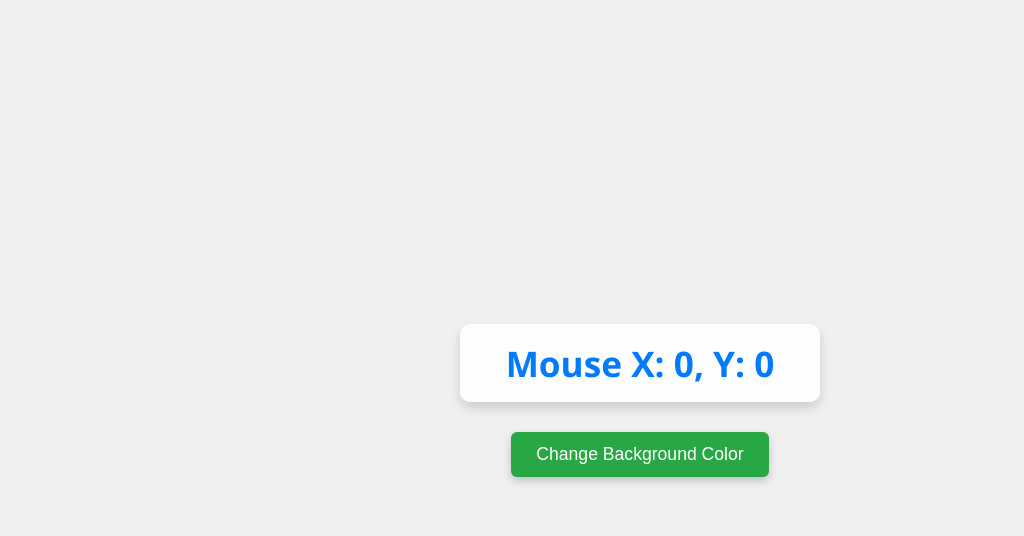
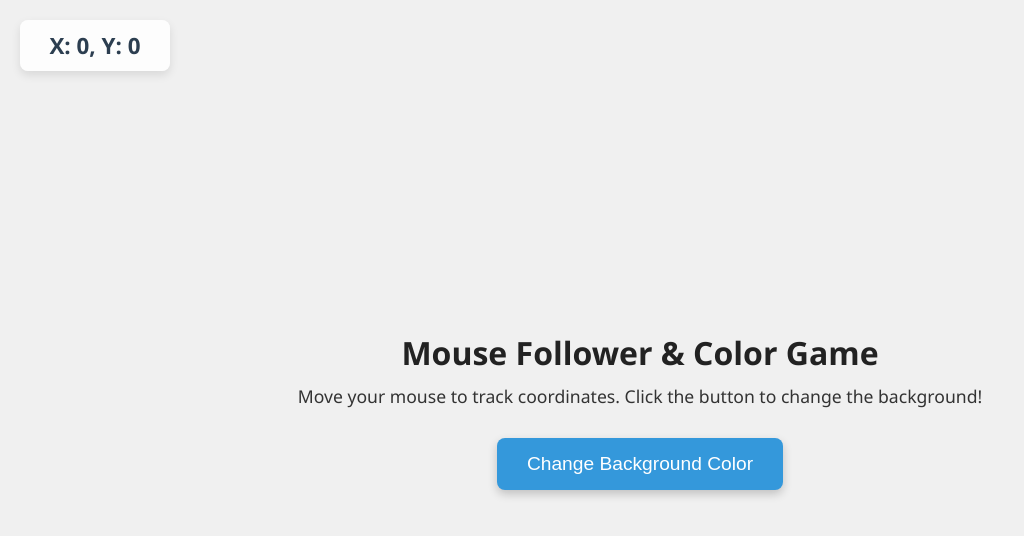
Before and after one commit to joycemalik/mouse-follower, a plain HTML site: page index.html in a window 1280 px wide. Shown: the whole page, without its empty margins (0-1024 px from the left). Drawn offline with Linux system fonts and the light colour scheme.

Commit message:
Update index.html

```diff
--- a/index.html
+++ b/index.html
@@ -7,75 +7,96 @@
     <style>
         body {
             font-family: 'Segoe UI', Tahoma, Geneva, Verdana, sans-serif;
+            margin: 0;
+            padding: 0;
             display: flex;
             flex-direction: column;
             justify-content: center;
             align-items: center;
             min-height: 100vh;
-            margin: 0;
-            background-color: #f0f0f0; /* Default light background */
-            transition: background-color 0.5s ease;
+            background-color: #f0f0f0; /* Default background */
+            transition: background-color 0.5s ease; /* Smooth color change */
+            cursor: crosshair;
+            overflow: hidden; /* Prevent scrollbars if fixed elements are used */
             color: #333;
         }
-        #coordinates {
-            font-size: 2.2em;
+        h1 {
+            color: #222;
+            margin-bottom: 10px;
+        }
+        p {
+            margin-top: 0;
+            margin-bottom: 30px;
+            font-size: 1.1em;
+        }
+        #coords-display {
+            position: fixed;
+            top: 20px;
+            left: 20px;
+            font-size: 1.4em;
             font-weight: bold;
-            margin-bottom: 30px;
-            color: #007bff; /* Primary color */
-            background-color: rgba(255, 255, 255, 0.9);
-            padding: 15px 30px;
-            border-radius: 10px;
-            box-shadow: 0 6px 12px rgba(0, 0, 0, 0.15);
-            min-width: 300px;
+            color: #2c3e50;
+            background-color: rgba(255, 255, 255, 0.85);
+            padding: 10px 15px;
+            border-radius: 8px;
+            box-shadow: 0 4px 10px rgba(0,0,0,0.1);
+            z-index: 1000;
+            min-width: 120px; /* Ensure consistent width */
             text-align: center;
         }
-        #colorButton {
-            padding: 12px 25px;
-            font-size: 1.1em;
+        #color-changer-button {
+            padding: 15px 30px;
+            font-size: 1.2em;
             cursor: pointer;
             border: none;
-            border-radius: 6px;
-            background-color: #28a745; /* Success green */
+            border-radius: 8px;
+            background-color: #3498db;
             color: white;
-            box-shadow: 0 4px 8px rgba(0, 0, 0, 0.2);
-            transition: background-color 0.3s ease, transform 0.2s ease;
+            box-shadow: 0 4px 10px rgba(0,0,0,0.2);
+            transition: background-color 0.3s ease, transform 0.2s ease, box-shadow 0.3s ease;
+            outline: none; /* Remove focus outline */
         }
-        #colorButton:hover {
-            background-color: #218838;
+        #color-changer-button:hover {
+            background-color: #2980b9;
             transform: translateY(-2px);
+            box-shadow: 0 6px 15px rgba(0,0,0,0.25);
         }
-        #colorButton:active {
+        #color-changer-button:active {
             transform: translateY(0);
-            box-shadow: 0 2px 4px rgba(0, 0, 0, 0.2);
+            box-shadow: 0 2px 5px rgba(0,0,0,0.3);
+            background-color: #2574a9;
         }
     </style>
 </head>
 <body>
-    <div id="coordinates">
-        Mouse X: 0, Y: 0
+    <div id="coords-display">
+        X: 0, Y: 0
     </div>
-    <button id="colorButton">Change Background Color</button>
+
+    <h1>Mouse Follower & Color Game</h1>
+    <p>Move your mouse to track coordinates. Click the button to change the background!</p>
+    <button id="color-changer-button">Change Background Color</button>
 
     <script>
-        const coordinatesDiv = document.getElementById('coordinates');
-        const colorButton = document.getElementById('colorButton');
+        const coordsDisplay = document.getElementById('coords-display');
+        const colorChangerButton = document.getElementById('color-changer-button');
 
-        // Function to update mouse coordinates
+        // Mouse Follower functionality
         document.addEventListener('mousemove', (event) => {
-            coordinatesDiv.textContent = `Mouse X: ${event.clientX}, Y: ${event.clientY}`;
+            const x = event.clientX;
+            const y = event.clientY;
+            coordsDisplay.textContent = `X: ${x}, Y: ${y}`;
         });
 
-        // Function to generate a random RGB color
-        function getRandomRgbColor() {
+        // Random Background Color Game functionality
+        colorChangerButton.addEventListener('click', () => {
+            // Generate random RGB values (0-255)
             const r = Math.floor(Math.random() * 256);
             const g = Math.floor(Math.random() * 256);
             const b = Math.floor(Math.random() * 256);
-            return `rgb(${r}, ${g}, ${b})`;
-        }
 
-        // Event listener for the color change button
-        colorButton.addEventListener('click', () => {
-            document.body.style.backgroundColor = getRandomRgbColor();
+            // Apply the new random color to the body's background
+            document.body.style.backgroundColor = `rgb(${r}, ${g}, ${b})`;
         });
     </script>
 </body>
```
